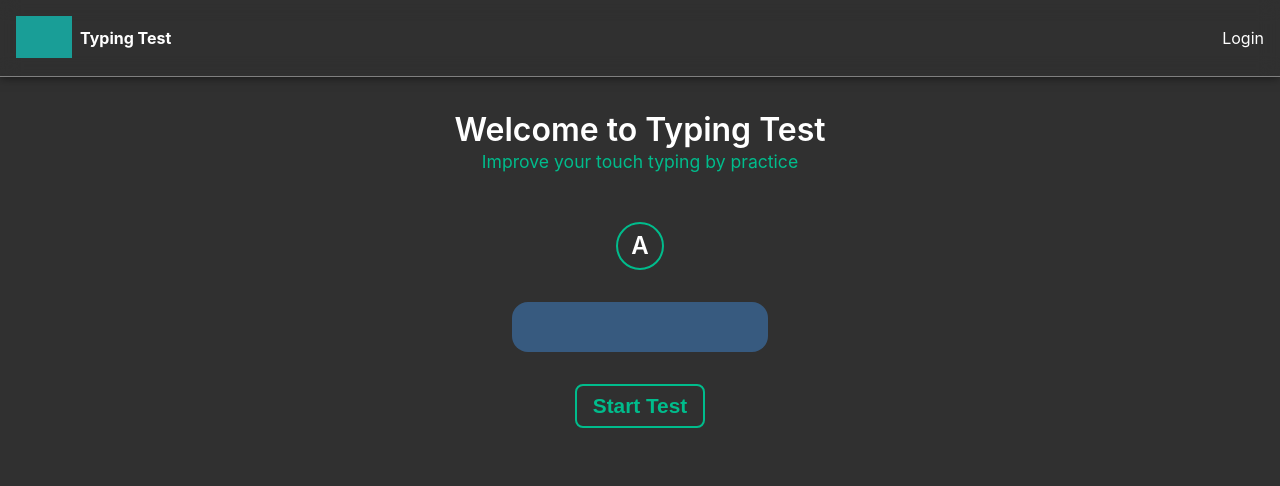
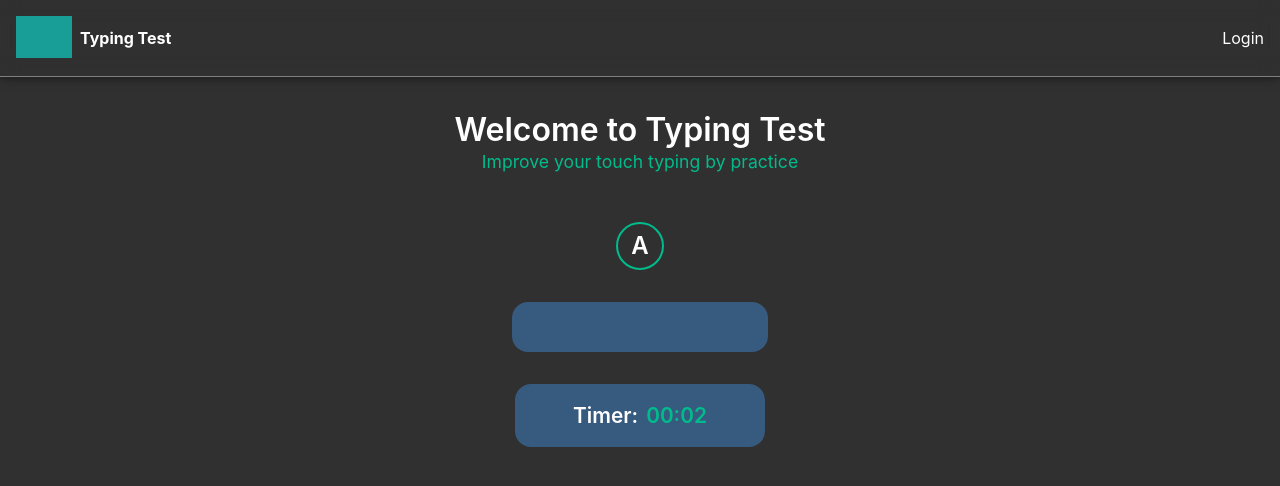
Before and after one commit to AshokPrjapati/TypingTest, a React (Vite) app: page / in a window 1280 px wide. Both pictures are taken after a click on the button "Start Test". Shown: the top 486 px of the page. Built offline with nearby package versions, Linux system fonts and the light colour scheme; grey boxes are pictures that could not be loaded.

Commit message:
added : timer

```diff
--- a/package.json
+++ b/package.json
@@ -21,9 +21,6 @@
     "@types/react": "^18.0.37",
     "@types/react-dom": "^18.0.11",
     "@vitejs/plugin-react": "^4.0.0",
-    "eslint": "^8.38.0",
-    "eslint-plugin-react": "^7.32.2",
-    "eslint-plugin-react-hooks": "^4.6.0",
     "eslint-plugin-react-refresh": "^0.3.4",
     "vite": "^4.3.9"
   }
--- a/src/components/typing/InputBox.jsx
+++ b/src/components/typing/InputBox.jsx
@@ -1,9 +1,9 @@
 import styles from "../../styles/Typing.module.css";
 
-const InputBox = () => {
+const InputBox = ({ inputRef }) => {
   return (
     <div className={styles.input_box}>
-      <input type="text" />
+      <input type="text" ref={inputRef} />
     </div>
   );
 };
--- /dev/null
+++ b/src/components/typing/Timer.jsx
@@ -0,0 +1,15 @@
+import { formatTime } from "../../helper/formatTime";
+import styles from "../../styles/Typing.module.css";
+
+const Timer = ({ time }) => {
+  let formatedTime = formatTime(time);
+  return (
+    <div className={styles.timer}>
+      <div>
+        Timer:<span>{formatedTime}</span>
+      </div>
+    </div>
+  );
+};
+
+export default Timer;
--- /dev/null
+++ b/src/helper/formatTime.js
@@ -0,0 +1,10 @@
+export const formatTime = (seconds) => {
+    let minutes = 0;
+    while (seconds >= 60) {
+        minutes += Math.floor(seconds / 60);
+        seconds %= 60;
+    }
+    const formattedMinutes = String(minutes).padStart(2, '0');
+    const formattedSeconds = String(seconds).padStart(2, '0');
+    return `${formattedMinutes}:${formattedSeconds}`;
+};
--- /dev/null
+++ b/src/hooks/useTimer.js
@@ -0,0 +1,29 @@
+import { useEffect, useState } from 'react';
+import { useSelector } from 'react-redux';
+
+const useTimer = (initialTime = 0, interval = 1000) => {
+    const isTyping = useSelector((store) => store.typing.isTyping);
+    const [time, setTime] = useState(initialTime);
+
+    useEffect(() => {
+        let timerId;
+
+        // if user started typing then timer will start
+        if (isTyping) {
+            timerId = setInterval(() => {
+                setTime((prevTime) => prevTime + interval / 1000);
+            }, interval);
+        } else {
+            setTime(0);
+        }
+
+        // cleanup function
+        return () => {
+            clearInterval(timerId);
+        };
+    }, [isTyping, interval]);
+
+    return time
+};
+
+export default useTimer;
--- a/src/pages/Typing.jsx
+++ b/src/pages/Typing.jsx
@@ -1,12 +1,29 @@
-import { useCallback } from "react";
+import { useCallback, useRef } from "react";
+import { useDispatch, useSelector } from "react-redux";
+
+import { startTimer } from "../redux/typing/typing.action";
+
 import Heading from "../components/typing/Heading";
 import InputBox from "../components/typing/InputBox";
 import KeyContainer from "../components/typing/KeyContainer";
-import styles from "../styles/Typing.module.css";
 import Button from "../components/Button";
 
+import styles from "../styles/Typing.module.css";
+import Timer from "../components/typing/Timer";
+import useTimer from "../hooks/useTimer";
+
 const Typing = () => {
-  const startTimer = useCallback(() => {}, []);
+  const disptach = useDispatch();
+  const isTyping = useSelector((store) => store.typing.isTyping);
+  const time = useTimer(isTyping);
+  const inputRef = useRef(null);
+
+  const runTimer = useCallback(() => {
+    // auto focus to input for type
+    inputRef.current.focus();
+    // startTimer
+    disptach(startTimer());
+  }, [disptach]);
 
   return (
     <div className={styles.container}>
@@ -16,8 +33,10 @@ const Typing = () => {
         center
       />
       <KeyContainer />
-      <InputBox />
-      <Button label="Start Test" action={startTimer} />
+      <InputBox inputRef={inputRef} />
+
+      {!isTyping && <Button label="Start Test" action={runTimer} />}
+      {isTyping && <Timer time={time} />}
     </div>
   );
 };
--- a/src/redux/typing/typing.action.js
+++ b/src/redux/typing/typing.action.js
@@ -4,7 +4,7 @@ import * as Types from "./typing.actionTypes"
 // timer actions
 export const startTimer = () => ({ type: Types.START_TIMER });
 
-export const timerFinished = () => ({ type: Types.TIMER_FINISHED });
+export const timerFinished = () => ({ type: Types.TIMER_FINISHED })
 
 // keypress actions
 export const updateKeyCount = (key, isCorrect) => ({
--- a/src/redux/typing/typingSaga.js
+++ b/src/redux/typing/typingSaga.js
@@ -1,8 +1,7 @@
-import { put, takeEvery, select, delay, all } from 'redux-saga/effects';
+import { put, take, takeEvery, select, delay, all } from 'redux-saga/effects';
 import { START_TIMER, TIMER_FINISHED, UPDATE_KEY_COUNT } from './typing.actionTypes';
 import calculateAccuracy from '../../helper/calculateAccuracy';
 import { updateAccuracy } from './typing.action';
-
 
 // Worker saga to update key count and accuracy
 function* updateKeyCountSaga(action) {
@@ -21,10 +20,8 @@ function* watchKeyCountUpdate() {
 }
 
 function* typingTimer() {
-    yield takeEvery(START_TIMER, function* () {
-        yield delay(5 * 60 * 1000); // 5 minutes delay
-        yield put({ type: TIMER_FINISHED });
-    });
+    yield delay(5000);
+    yield put({ type: TIMER_FINISHED });
 }
 
 // Watcher saga to listen for start timer
@@ -34,5 +31,5 @@ export function* watchPractice() {
 
 // Root saga
 export default function* typingSaga() {
-    yield all([watchKeyCountUpdate(), watchPractice()]);
+    yield all([watchPractice(), watchKeyCountUpdate()]);
 }
--- a/src/styles/Typing.module.css
+++ b/src/styles/Typing.module.css
@@ -95,3 +95,21 @@
     color: #fff;
     scale: 1.1;
 }
+
+.timer {
+    min-width: 250px;
+    text-align: center;
+    font-size: 1.3rem;
+    border: 1px solid;
+    padding: 1rem;
+    background-color: var(--c-purple);
+    color: var(--white-color);
+    border: 2px solid var(--c-purple);
+    border-radius: 1rem;
+    font-weight: 600;
+}
+
+.timer>div>span {
+    color: var(--c-green);
+    margin-left: .5rem;
+}
```
Also changed, not shown: .eslintrc.cjs (deleted), 1 other file (tests, documents, lock files or other folders).
